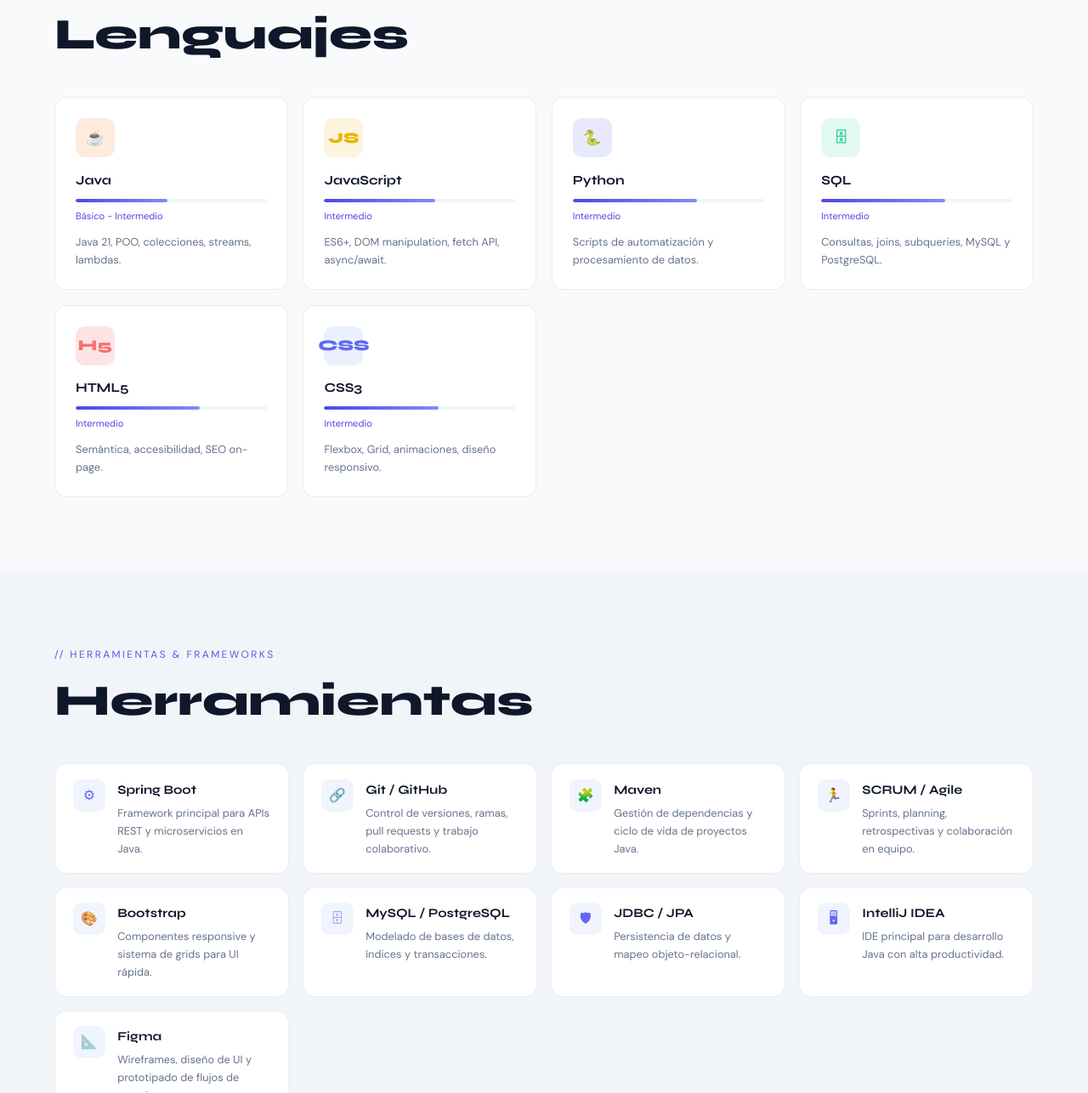
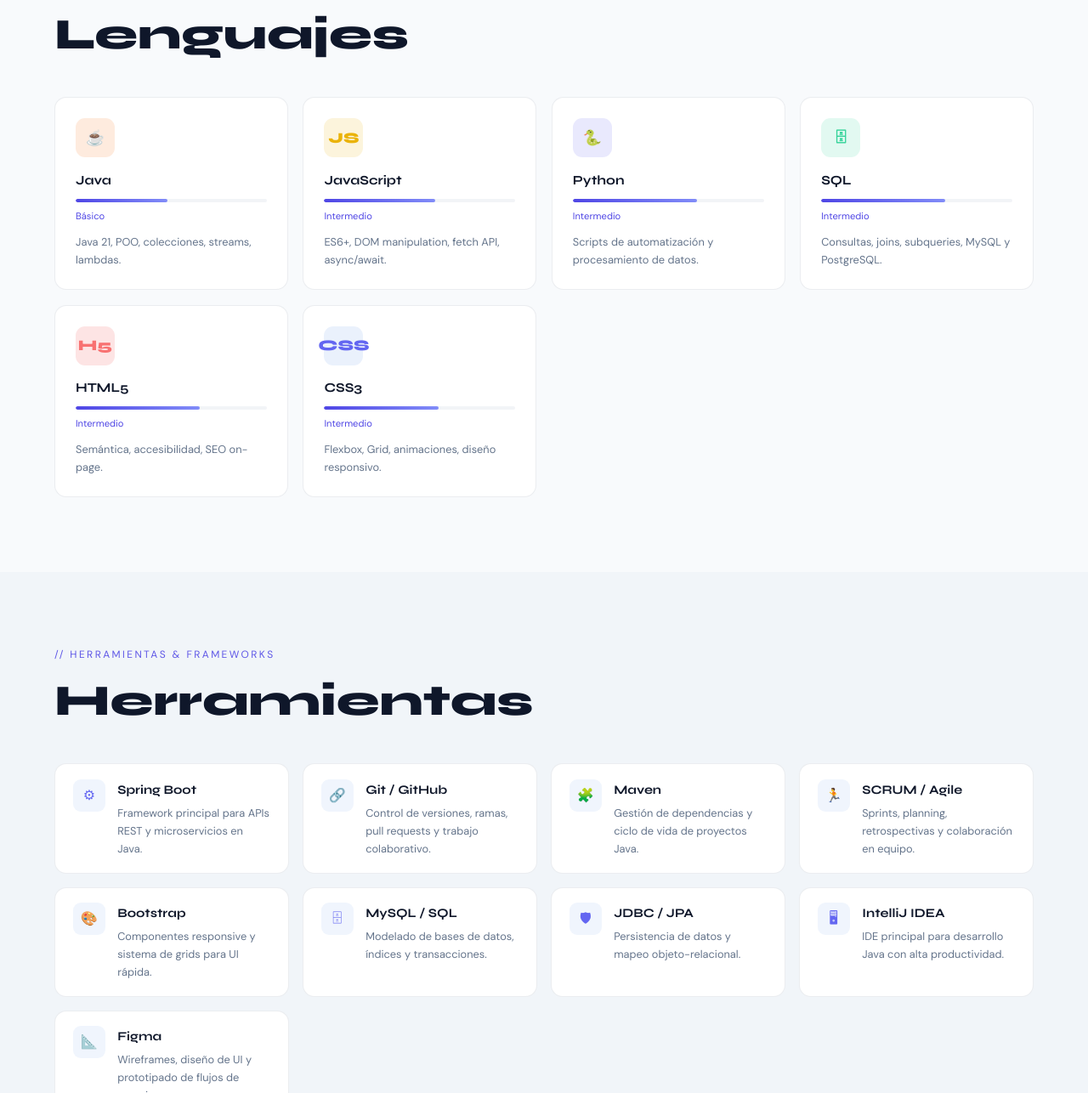
Before and after one commit to salvatorepop/salvatorepop.github.io, a website built with Vite: page index.html in a window 1280 px wide. Shown: the part 1636-2922 px from the top of the page at 85% size. Built offline with nearby package versions, Linux system fonts and the light colour scheme.

Commit message:
Update index.html
ajustes mas a mi perfil

```diff
--- a/index.html
+++ b/index.html
@@ -139,7 +139,7 @@
         <div class="tech-icon lang-java">☕</div>
         <h4>Java</h4>
         <div class="level-bar"><div class="level-fill" style="--pct: 48%"></div></div>
-        <span class="level-label">Básico - Intermedio</span>
+        <span class="level-label">Básico</span>
         <p>Java 21, POO, colecciones, streams, lambdas.</p>
       </div>
 
@@ -235,7 +235,7 @@
       <div class="tool-card">
         <span class="tool-ico">🗄</span>
         <div>
-          <strong>MySQL / PostgreSQL</strong>
+          <strong>MySQL / SQL</strong>
           <p>Modelado de bases de datos, índices y transacciones.</p>
         </div>
       </div>
```
